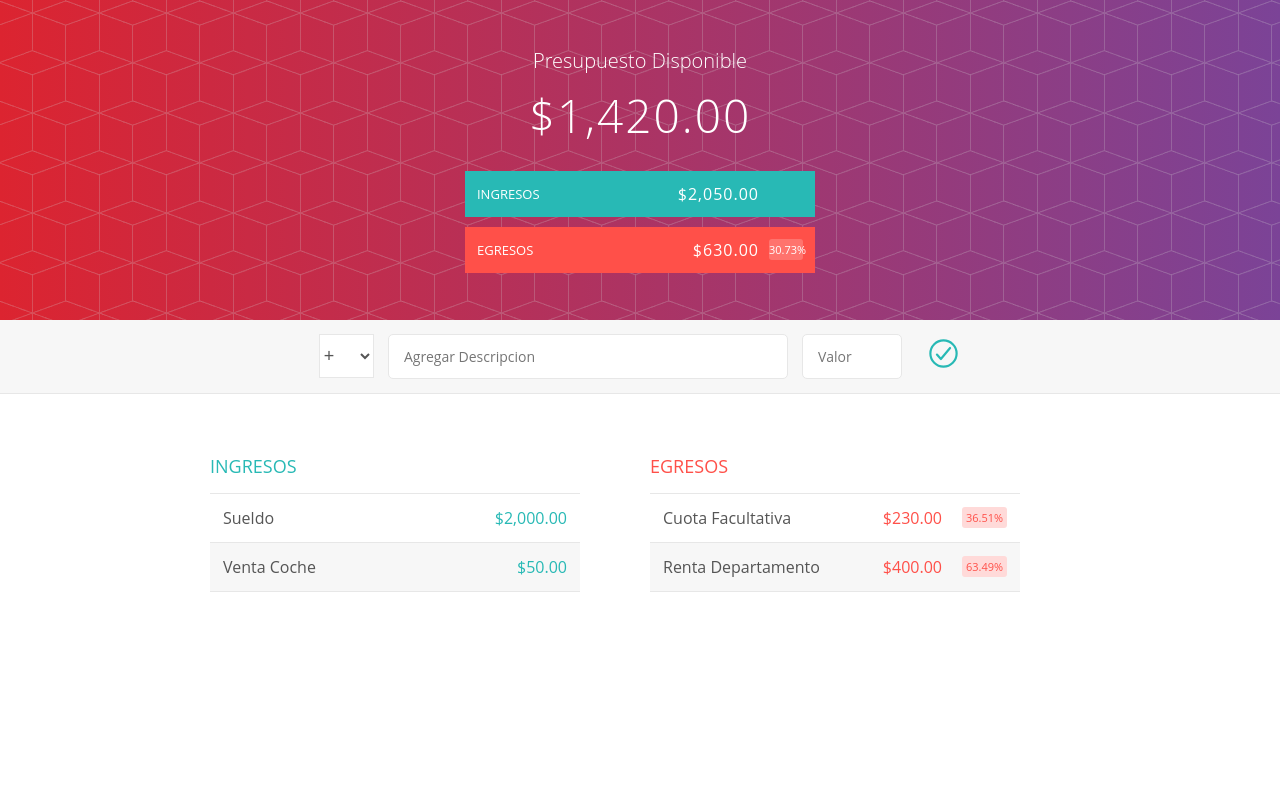
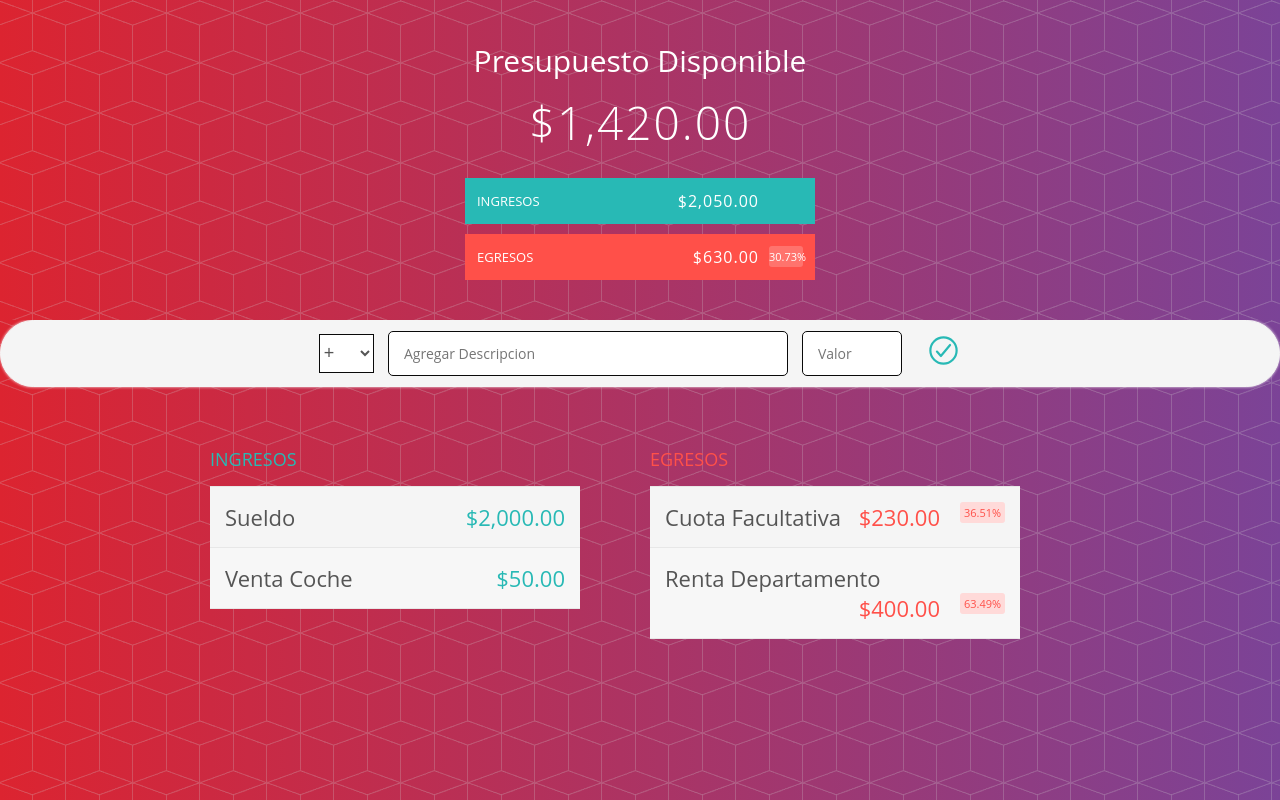
Before and after one commit to facufaz/Budget-App, a plain HTML site: page docs/index.html in a window 1280 px wide. Shown: the top 800 px of the page. Drawn offline with nearby package versions, Linux system fonts and the light colour scheme.

Commit message:
actualizacion

```diff
--- a/docs/css/estilos.css
+++ b/docs/css/estilos.css
@@ -47,10 +47,10 @@ body {
 }
 
 .presupuesto_titulo{
-    font-size: 20px;
+    font-size: 30px;
     text-align: center;
     margin-bottom: 10px;
-    font-weight: 300;
+    font-weight: 500;
 }
 
 .presupuesto_valor {
@@ -107,31 +107,35 @@ body {
 
 
 .agregar {
-    padding: 14px;
-    border-bottom: 1px solid #e7e7e7;
-    background-color: #f7f7f7;
+    padding: 10px;
+    background-color: whitesmoke;
+    border: 1px solid whitesmoke;
+    border-radius: 35px 35px 35px 35px;
+    box-shadow: 0px 0 3px #f7f5f5;
 }
 
 .agregar_contenedor {
     margin: 0 auto;
     text-align: center;
+
 }
 
 .agregar_tipo {
     width: 55px;
-    border: 1px solid #e7e7e7;
-    height: 44px;
+    border: 1px solid #090909;
+    height: 39px;
     font-size: 18px;
     color: inherit;
     background-color: #fff;
     margin-right: 10px;
     font-weight: 300;
     transition: border 0.3s;
+
 }
 
 .agregar_descripcion,
 .agregar_valor {
-    border: 1px solid #e7e7e7;
+    border: 1px solid #090909;
     background-color: #fff;
     color: inherit;
     font-family: inherit;
@@ -140,6 +144,7 @@ body {
     margin-right: 10px;
     border-radius: 5px;
     transition: border 0.3s;
+
 }
 
 .agregar_descripcion { width: 400px;}
@@ -256,3 +261,14 @@ h2 {
 .elemento:hover .elemento_eliminar--btn { display: block; }
 .elemento:hover .elemento_valor { transform: translateX(-20px); }
 .elemento:hover .elemento_porcentaje { transform: translateX(-20px); }
+.fondo{
+    background: url(fondo.png), -webkit-linear-gradient(right, #7b4397, #dc2430);
+    background: url(fondo.png), linear-gradient(to left, #7b4397, #dc2430);
+    height: 100%;
+
+}
+.elemento{
+    background-color: whitesmoke;
+    padding: 15px;
+    font-size: 22px;
+}
--- a/docs/index.html
+++ b/docs/index.html
@@ -39,7 +39,8 @@
     <!-- FIN CABECERO -->
 
     <!-- AGREGAR IMPORTES Y EGRESOS -->
-    <section>
+    <div class="fondo">
+      <section class="importe-form">
         <form id="forma" onsubmit="return false;">
           <div class="agregar">
             <div class="agregar_contenedor">
@@ -93,6 +94,7 @@
         type="module"
         src="https://unpkg.com/ionicons@7.1.0/dist/ionicons/ionicons.esm.js"
       ></script>
+    </div>
     <script
       nomodule
       src="https://unpkg.com/ionicons@7.1.0/dist/ionicons/ionicons.js"
```
Lines whose indentation alone changed are shown as unchanged.
